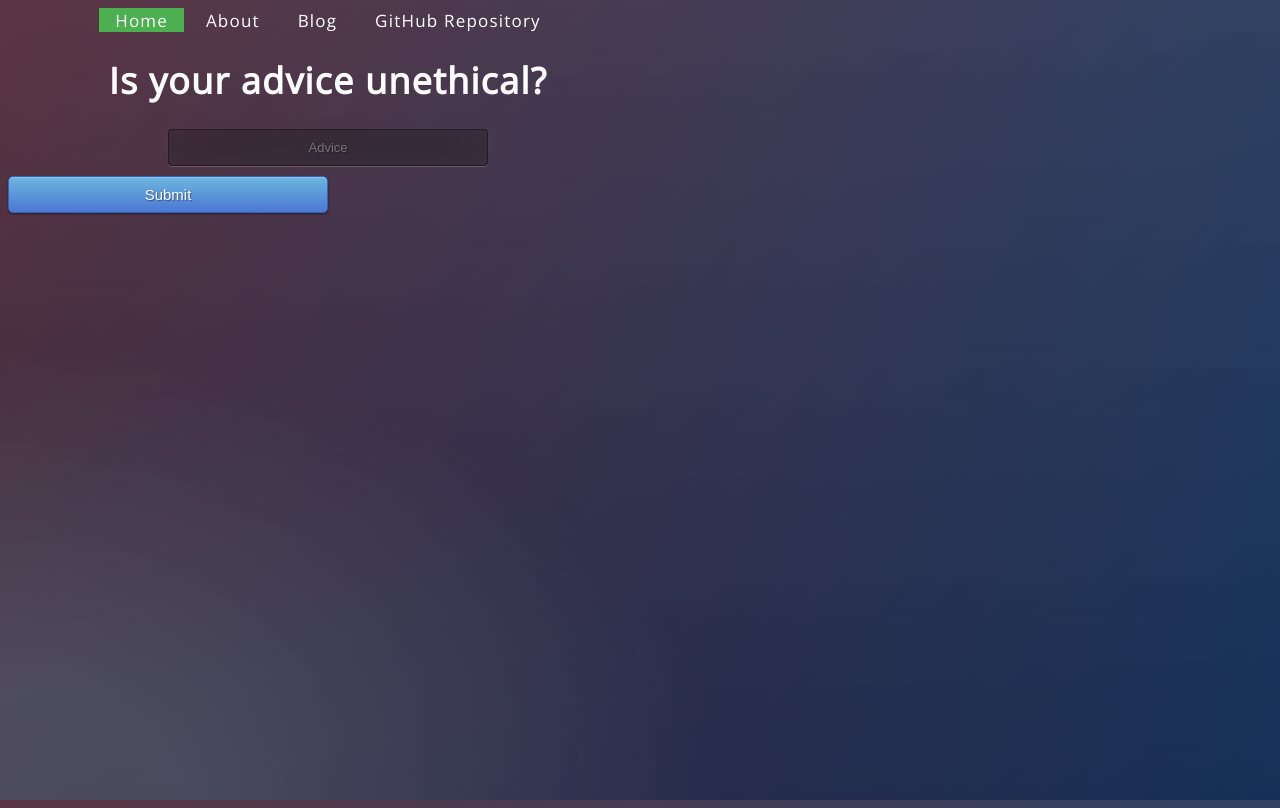
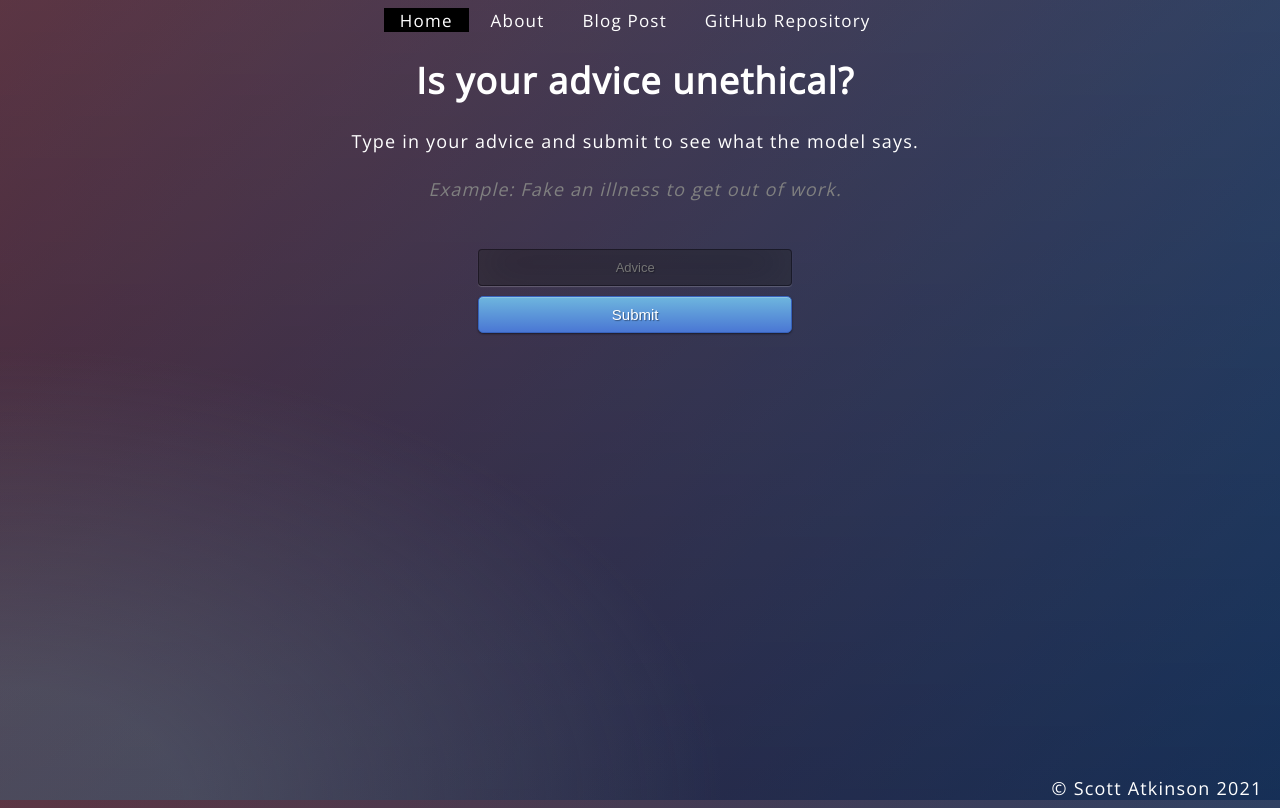
Before and after one commit to scatkinson/is_your_advice_unethical, a Flask app: page / in a window 1280 px wide. Run offline with Flask 2, Linux system fonts and the light colour scheme.

Commit message:
new app updates

```diff
--- a/static/css/style.css
+++ b/static/css/style.css
@@ -1,24 +1,109 @@
 @import url(https://fonts.googleapis.com/css?family=Open+Sans);
-.btn { display: inline-block; *display: inline; *zoom: 1; padding: 4px 10px 4px; margin-bottom: 0; font-size: 13px; line-height: 18px; color: #333333; text-align: center;text-shadow: 0 1px 1px rgba(255, 255, 255, 0.75); vertical-align: middle; background-color: #f5f5f5; background-image: -moz-linear-gradient(top, #ffffff, #e6e6e6); background-image: -ms-linear-gradient(top, #ffffff, #e6e6e6); background-image: -webkit-gradient(linear, 0 0, 0 100%, from(#ffffff), to(#e6e6e6)); background-image: -webkit-linear-gradient(top, #ffffff, #e6e6e6); background-image: -o-linear-gradient(top, #ffffff, #e6e6e6); background-image: linear-gradient(top, #ffffff, #e6e6e6); background-repeat: repeat-x; filter: progid:dximagetransform.microsoft.gradient(startColorstr=#ffffff, endColorstr=#e6e6e6, GradientType=0); border-color: #e6e6e6 #e6e6e6 #e6e6e6; border-color: rgba(0, 0, 0, 0.1) rgba(0, 0, 0, 0.1) rgba(0, 0, 0, 0.25); border: 1px solid #e6e6e6; -webkit-border-radius: 4px; -moz-border-radius: 4px; border-radius: 4px; -webkit-box-shadow: inset 0 1px 0 rgba(255, 255, 255, 0.2), 0 1px 2px rgba(0, 0, 0, 0.05); -moz-box-shadow: inset 0 1px 0 rgba(255, 255, 255, 0.2), 0 1px 2px rgba(0, 0, 0, 0.05); box-shadow: inset 0 1px 0 rgba(255, 255, 255, 0.2), 0 1px 2px rgba(0, 0, 0, 0.05); cursor: pointer; *margin-left: .3em; }
+.btn {
+position: absolute;
+display: inline-block;
+*display: inline;
+*zoom: 1;
+padding:
+4px 10px 4px;
+margin-bottom: 0;
+font-size: 13px;
+line-height: 18px;
+color: #333333;
+text-align: center;
+text-shadow: 0 1px 1px rgba(255, 255, 255, 0.75);
+vertical-align: middle;
+background-color: #f5f5f5;
+background-image: -moz-linear-gradient(top, #ffffff, #e6e6e6);
+background-image: -ms-linear-gradient(top, #ffffff, #e6e6e6);
+background-image: -webkit-gradient(linear, 0 0, 0 100%, from(#ffffff), to(#e6e6e6));
+background-image: -webkit-linear-gradient(top, #ffffff, #e6e6e6);
+background-image: -o-linear-gradient(top, #ffffff, #e6e6e6);
+background-image: linear-gradient(top, #ffffff, #e6e6e6);
+background-repeat: repeat-x;
+filter: progid:dximagetransform.microsoft.gradient(startColorstr=#ffffff, endColorstr=#e6e6e6, GradientType=0);
+border-color: #e6e6e6 #e6e6e6 #e6e6e6;
+border-color: rgba(0, 0, 0, 0.1) rgba(0, 0, 0, 0.1) rgba(0, 0, 0, 0.25);
+border: 1px solid #e6e6e6; -webkit-border-radius: 4px;
+-moz-border-radius: 4px;
+border-radius: 4px;
+-webkit-box-shadow: inset 0 1px 0 rgba(255, 255, 255, 0.2), 0 1px 2px rgba(0, 0, 0, 0.05);
+-moz-box-shadow: inset 0 1px 0 rgba(255, 255, 255, 0.2), 0 1px 2px rgba(0, 0, 0, 0.05);
+box-shadow: inset 0 1px 0 rgba(255, 255, 255, 0.2), 0 1px 2px rgba(0, 0, 0, 0.05);
+cursor: pointer;
+*margin-left: .3em;
+}
 .btn:hover, .btn:active, .btn.active, .btn.disabled, .btn[disabled] { background-color: #e6e6e6; }
-.btn-large { padding: 9px 14px; font-size: 15px; line-height: normal; -webkit-border-radius: 5px; -moz-border-radius: 5px; border-radius: 5px; }
-.btn:hover { color: #333333; text-decoration: none; background-color: #e6e6e6; background-position: 0 -15px; -webkit-transition: background-position 0.1s linear; -moz-transition: background-position 0.1s linear; -ms-transition: background-position 0.1s linear; -o-transition: background-position 0.1s linear; transition: background-position 0.1s linear; }
+.btn-large {
+text-align: center;
+position: absolute;
+padding: 9px 14px;
+font-size: 15px;
+line-height: normal;
+-webkit-border-radius: 5px;
+-moz-border-radius: 5px;
+border-radius: 5px;
+}
+.btn:hover { color: #333333;
+text-decoration: none;
+background-color: #e6e6e6;
+background-position: 0 -15px;
+-webkit-transition: background-position 0.1s linear;
+-moz-transition: background-position 0.1s linear;
+-ms-transition: background-position 0.1s linear;
+-o-transition: background-position 0.1s linear;
+transition: background-position 0.1s linear;
+}
 .btn-primary, .btn-primary:hover { text-shadow: 0 -1px 0 rgba(0, 0, 0, 0.25); color: #ffffff; }
 .btn-primary.active { color: rgba(255, 255, 255, 0.75); }
-.btn-primary { background-color: #4a77d4; background-image: -moz-linear-gradient(top, #6eb6de, #4a77d4); background-image: -ms-linear-gradient(top, #6eb6de, #4a77d4); background-image: -webkit-gradient(linear, 0 0, 0 100%, from(#6eb6de), to(#4a77d4)); background-image: -webkit-linear-gradient(top, #6eb6de, #4a77d4); background-image: -o-linear-gradient(top, #6eb6de, #4a77d4); background-image: linear-gradient(top, #6eb6de, #4a77d4); background-repeat: repeat-x; filter: progid:dximagetransform.microsoft.gradient(startColorstr=#6eb6de, endColorstr=#4a77d4, GradientType=0);  border: 1px solid #3762bc; text-shadow: 1px 1px 1px rgba(0,0,0,0.4); box-shadow: inset 0 1px 0 rgba(255, 255, 255, 0.2), 0 1px 2px rgba(0, 0, 0, 0.5); }
-.btn-primary:hover, .btn-primary:active, .btn-primary.active, .btn-primary.disabled, .btn-primary[disabled] { filter: none; background-color: #4a77d4; }
-.btn-block { width: 50%; display:block; }
+.btn-primary {
+text-align: center;
+position: absolute;
+background-color: #4a77d4;
+background-image: -moz-linear-gradient(top, #6eb6de, #4a77d4);
+background-image: -ms-linear-gradient(top, #6eb6de, #4a77d4);
+background-image: -webkit-gradient(linear, 0 0, 0 100%, from(#6eb6de), to(#4a77d4));
+background-image: -webkit-linear-gradient(top, #6eb6de, #4a77d4);
+background-image: -o-linear-gradient(top, #6eb6de, #4a77d4);
+background-image: linear-gradient(top, #6eb6de, #4a77d4);
+background-repeat: repeat-x;
+filter: progid:dximagetransform.microsoft.gradient(startColorstr=#6eb6de, endColorstr=#4a77d4, GradientType=0);
+border: 1px solid #3762bc;
+text-shadow: 1px 1px 1px rgba(0,0,0,0.4);
+box-shadow: inset 0 1px 0 rgba(255, 255, 255, 0.2), 0 1px 2px rgba(0, 0, 0, 0.5);
+}
+.btn-primary:hover, .btn-primary:active, .btn-primary.active, .btn-primary.disabled, .btn-primary[disabled] {
+filter: none;
+background-color: #4a77d4;
+}
+.btn-block {
+left: 37.5%;
+position: relative;
+width: 25%;
+display:block;
+}
 
-* { -webkit-box-sizing:border-box; -moz-box-sizing:border-box; -ms-box-sizing:border-box; -o-box-sizing:border-box; box-sizing:border-box; }
+* {
+-webkit-box-sizing:border-box;
+-moz-box-sizing:border-box;
+-ms-box-sizing:border-box;
+-o-box-sizing:border-box;
+box-sizing:border-box;
+}
 
-html { width: 100%; height:100%; overflow:hidden; }
+html {
+width: 100%;
+height:100%;
+overflow:hidden;
+}
 
 body {
-	width: 50%;
+	width: 98%;
 	height:100%;
 	font-family: 'Open Sans', sans-serif;
 	background: #092756;
 	color: #fff;
+	tab-size: 4;
 	font-size: 18px;
 	text-align:center;
 	letter-spacing:1.2px;
@@ -42,11 +137,19 @@ body {
 	height:400px;
 }
 
-.login h1 { color: #fff; text-shadow: 0 0 10px rgba(0,0,0,0.3); letter-spacing:1px; text-align:center; }
+.login h1 {
+color: #fff;
+text-shadow: 0 0 10px rgba(0,0,0,0.3);
+letter-spacing:1px;
+text-align:center;
+}
 
 input {
+	position: relative;
+	display: block;
 	text-align: center;
-	width: 50%;
+	left: 37.5%;
+	width: 25%;
 	margin-bottom: 10px;
 	background: rgba(0,0,0,0.3);
 	border: none;
@@ -85,12 +188,12 @@ input:focus { box-shadow: inset 0 -5px 45px rgba(100,100,100,0.4), 0 1px 1px rgb
 
 /* Change the color of links on hover */
 .topnav a:hover {
-  background-color: green;
+  background-color: white;
   color: black;
 }
 
 /* Add a color to the active/current link */
 .topnav a.active {
-  background-color: #4CAF50;
+  background-color: black;
   color: white;
 }
--- a/templates/index.html
+++ b/templates/index.html
@@ -17,12 +17,27 @@
 <div class="topnav">
   <a class="active" href="home">Home</a>
   <a href="about">About</a>
-  <a href="">Blog</a>
+  <a href="">Blog Post</a>
   <a href="https://github.com/scatkinson/is_your_advice_unethical">GitHub Repository</a>
 </div>
 
+
 <div style="text-align:center;">
 	<h1>Is your advice unethical?</h1>
+
+	Type in your advice and submit to see what the model says.
+
+
+	<br>
+	<br>
+	<div style="color:gray">
+	<i>Example: Fake an illness to get out of work.</i>
+	</div>
+
+
+
+	<br>
+	<br>
 
      <!-- Main Input For Receiving Query to our ML -->
     <form action="{{ url_for('predict')}}"method="post">
@@ -45,7 +60,12 @@
 </body>
 </html>
 
-
+<div style="text-align:right; position:absolute; width:98%;
+    bottom:0;">
+<footer>
+&copy Scott Atkinson 2021
+</footer>
+</div>
 
 </body>
 
```
Also changed, not shown: other parts of static/css/style.css (+11 -1 lines), prediction_script.py (+12 -3 lines), templates/about.html (+30 -3 lines).
